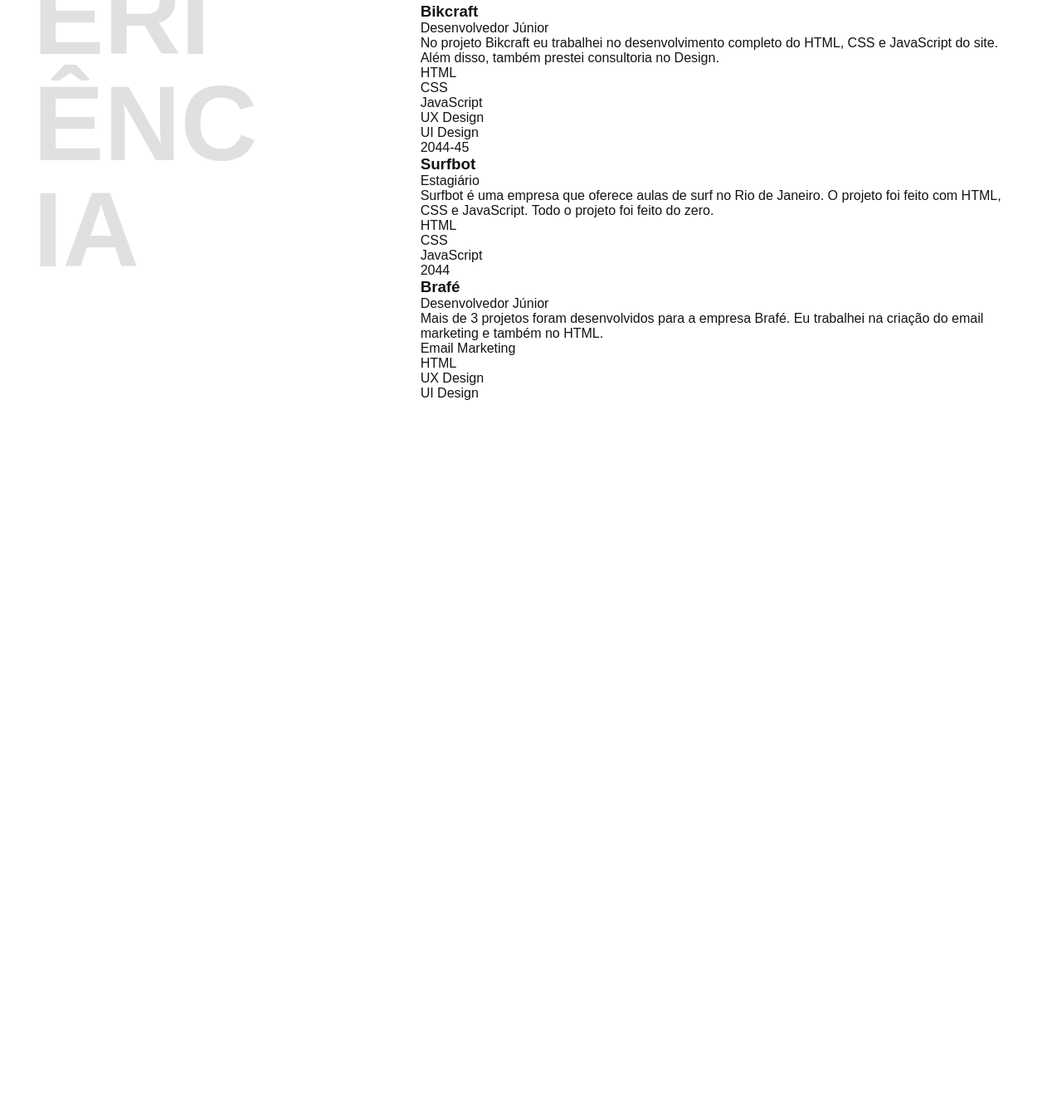
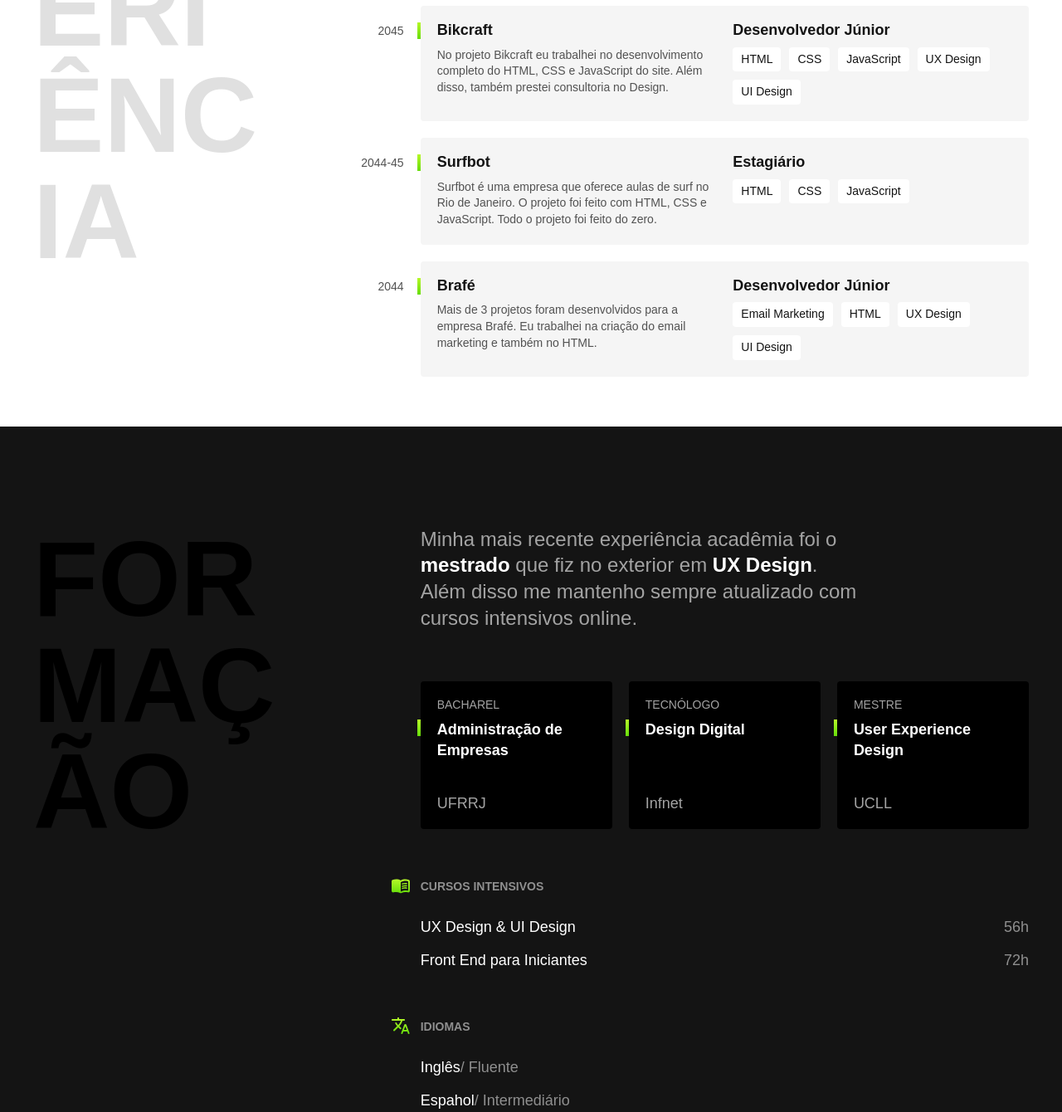
Before and after one commit to marciodaniloms/portifolioOrigamid, a plain HTML site: page index.html in a window 1280 px wide. Shown: the part 944-2284 px from the top of the page at 83% size. Before the commit the page ends 1467 px from the top, so only its background shows below. Drawn offline with Linux system fonts and the light colour scheme.

Commit message:
adicionando

```diff
--- a/css/experiencia.css
+++ b/css/experiencia.css
@@ -14,7 +14,7 @@
 .experiencia-texto{
   font-size: 1.5rem;
   line-height: 1.33;
-  max-width: 60ch;
+  max-width: 40ch;
   margin-bottom: 60px;
   color: #525252;
 }
@@ -23,9 +23,86 @@
   color: #141414;
 }
 
-/*.empresa{
+.empresa{
   display: grid;
   grid-template-columns: 1fr 1fr;
+  gap: 10px 20px;
   padding: 20px;
   background: #f5f5f5;
-}*/
+  margin-bottom: 20px;
+  border-radius: 4px;
+  position: relative;
+}
+
+.empresa::before{
+  content:"";
+  display: block;
+  width: 4px;
+  height: 20px;
+  background: linear-gradient(#b6f829, #67dd0a);
+  position: absolute;
+  top: 20px;
+  left: -4px;
+}
+
+.empresa-ano{
+  position: absolute;
+  top: 22px;
+  left: -100px;
+  color: #525252;
+  font-size: 0.875rem;
+  text-align: right;
+  width: 80px; /*Ajudou a alinhar a direita*/
+}
+
+.empresa-titulo{
+  font-size: 1.125rem;
+  line-height: 1.1;
+  font-weight: bold;
+}
+
+.empresa-texto{
+  font-size: 0.875rem;
+  line-height: 1.4;
+  color: #525252;
+}
+
+.empresa-habilidades{
+  display: flex;
+  flex-wrap: wrap; /*quebra pro lado*/
+  gap: 10px;
+  align-content: start;
+}
+
+.empresa-habilidades li{
+  font-size: 0.875rem;
+  line-height: 1.4;
+  background: #ffffff;
+  padding: 5px 10px;
+  border-radius: 4px;
+}
+
+@media (max-width: 800px){
+  .experiencia{
+    grid-template-columns: 1fr;
+    gap: 40px;
+  }
+  .experiencia .subtitulo{
+    color: #141414;
+  }
+  .experiencia-texto{
+    font-size: 1.25rem;
+  }
+  .empresa-ano{
+    position: initial;
+    order: 1;
+    width: initial;
+    text-align: left
+  }
+}
+
+@media (max-width: 400px){
+  .empresa{
+    grid-template-columns: 1fr;
+  }
+}
--- /dev/null
+++ b/css/footer.css
@@ -0,0 +1,41 @@
+.footer{
+  background: #000000;
+}
+.footer-container{
+  max-width: 1200px;
+  padding: 120px 20px 60px 20px;
+  margin: 0 auto;
+  display: grid;
+  grid-template-columns: 1fr 1fr;
+  gap: 100px;
+  align-items: center;
+}
+.footer-texto{
+  font-size: 1.5rem;
+  line-height: 1.33;
+  color: #cccccc
+}
+.footer-contato li{
+  font-weight: bold;
+  font-size: 2.25rem;
+  line-height: 1.1;
+  color: #ffffff;
+  margin-bottom: 30px;
+}
+.footer-contato li a{
+  color: #ffffff;
+}
+.footer-copy{
+  grid-column: 1 / -1;
+  font-size: 1.125rem;
+  color: #8f8f8f;
+}
+@media(max-width: 800px){
+  .footer-container{
+    grid-template-columns: 1fr;
+    gap: 40px;
+  }
+  .footer-contato li{
+    font-size: 1.25rem;
+  }
+}
--- /dev/null
+++ b/css/formacao.css
@@ -0,0 +1,152 @@
+.formacao {
+  background: #141414;
+  color: #ffffff;
+}
+
+.formacao-container {
+  max-width: 1200px;
+  padding: 120px 20px;
+  margin: 0 auto;
+  display: grid;
+  grid-template-columns: 1fr 2fr;
+  gap: 100px;
+  position: relative;
+}
+
+.formacao-container::after {
+  content: "";
+  display: block;
+  width: 130px;
+  height: 100px;
+  background: url("../img/detalhe.svg") no-repeat center;
+  position: absolute;
+  bottom: -50px;
+  left: 20px;
+}
+
+.formacao .subtitulo {
+  color: #000000;
+  max-width: 5ch;
+}
+
+.formacao-texto {
+  font-size: 1.5rem;
+  line-height: 1.33;
+  max-width: 40ch;
+  margin-bottom: 60px;
+  color: #a3a3a3;
+}
+
+.formacao-texto strong {
+  color: #ffffff;
+}
+
+.faculdade-lista {
+  display: flex;
+  flex-wrap: wrap;
+  gap: 20px;
+  margin-bottom: 60px;
+}
+
+.faculdade {
+  flex: 1;
+  background: #000000;
+  padding: 20px;
+  border-radius: 4px;
+  display: flex;
+  flex-direction: column;
+}
+
+.faculdade-tipo {
+  font-size: 0.875rem;
+  text-transform: uppercase;
+  color: #a3a3a3;
+  margin-bottom: 10px;
+}
+
+.faculdade-curso {
+  flex: 1;
+  font-size: 1.125rem;
+  line-height: 1.4;
+  margin-bottom: 40px;
+  position: relative;
+}
+
+.faculdade-curso::before {
+  content: "";
+  display: block;
+  width: 4px;
+  height: 20px;
+  background: linear-gradient(#b6f829, #67dd0a);
+  position: absolute;
+  left: -24px;
+}
+
+.faculdade-instituicao {
+  font-size: 1.125rem;
+  color: #a3a3a3;
+}
+
+.cursos {
+  margin-bottom: 60px;
+}
+
+.formacao-extra h3 {
+  font-size: 0.875rem;
+  line-height: 1.4;
+  color: #8f8f8f;
+  text-transform: uppercase;
+  margin-bottom: 30px;
+  position: relative;
+}
+
+.formacao-extra h3::before {
+  display: block;
+  content: "";
+  width: 24px;
+  height: 24px;
+  position: absolute;
+  left: -36px;
+  top: -4px;
+}
+
+.cursos h3::before {
+  background: url("../img/cursos.svg") no-repeat center center;
+}
+
+.idiomas h3::before {
+  background: url("../img/idiomas.svg") no-repeat center center;
+}
+
+.formacao-extra li {
+  font-size: 1.125rem;
+  line-height: 1.1;
+  margin-bottom: 20px;
+}
+
+.formacao-extra span {
+  color: #8f8f8f;
+}
+
+.cursos li {
+  display: flex;
+  justify-content: space-between;
+}
+
+@media (max-width: 800px) {
+  .formacao-container {
+    grid-template-columns: 1fr;
+    padding: 60px 20px;
+    gap: 40px;
+  }
+  .formacao .subtitulo {
+    color: #ffffff;
+  }
+  .formacao-texto {
+    font-size: 1.25rem;
+  }
+  .formacao-extra h3::before {
+    position: initial;
+    margin-bottom: 10px;
+  }
+}
--- a/css/global.css
+++ b/css/global.css
@@ -19,6 +19,7 @@ ul {
 
 img {
   max-width: 100%;
+  height: auto;
   display: block;
 }
 .subtitulo{
@@ -28,3 +29,10 @@ img {
   word-break: break-all; /*Quebra palavra*/
   max-width: 4ch;
 }
+@media (max-width: 800px){
+  .subtitulo{
+    font-size: 3rem;
+    text-transform: capitalize;
+    max-width: initial !important;
+  }
+}
--- a/css/style.css
+++ b/css/style.css
@@ -2,3 +2,5 @@
 @import "./header.css";
 @import "./introducao.css";
 @import "./experiencia.css";
+@import "./formacao.css";
+@import "./footer.css";
--- a/index.html
+++ b/index.html
@@ -6,11 +6,12 @@
   <meta name="viewport" content="width=device-width, initial-scale=1.0">
   <title>Lobo - Desenvolvedor e Designer</title>
   <link rel="stylesheet" href="./css/style.css">
+  <meta name="description" content="Desenvolvedor Front End e UX/UI Designer localizado no Rio de Janeiro">
 </head>
 
 <body>
   <header class="header">
-    <img src="./img/marca.svg" alt="Lobo">
+    <img src="./img/marca.svg" alt="Lobo" width="104" height="38">
     <nav>
       <ul class="header-menu">
         <li><a href="#experiencia">Experiência</a></li>
@@ -21,7 +22,7 @@
   </header>
 
   <main class="introducao">
-    <img src="./img/perfil.jpg" alt="Lobo Cinza">
+    <img src="./img/perfil.jpg" alt="Lobo Cinza" width="360" height="520">
     <div>
       <h1>Desenvolvedor<br>Front End &<br>UX/UI Designer</h1>
       <p>Localizado no Rio de Janeiro 🏖</p>
@@ -74,7 +75,59 @@
 
     </div>
   </section>
+  <section class="formacao" id="formacao" aria-label="Formacão">
+    <div class="formacao-container">
+      <h2 class="subtitulo">Formação</h2>
+      <div>
+        <p class="formacao-texto">Minha mais recente experiência acadêmia foi o <strong>mestrado</strong> que fiz no exterior em <strong>UX Design</strong>. Além disso me mantenho sempre atualizado com cursos intensivos online.
+        </p>
+        <ul class="faculdade-lista">
+          <li class="faculdade">
+            <span class="faculdade-tipo">Bacharel</span>
+            <h3 class="faculdade-curso">Administração de Empresas</h3>
+            <span class="faculdade-instituicao">UFRRJ</span>
+          </li>
+          <li class="faculdade">
+            <span class="faculdade-tipo">Tecnólogo</span>
+            <h3 class="faculdade-curso">Design Digital</h3>
+            <span class="faculdade-instituicao">Infnet</span>
+          </li>
+          <li class="faculdade">
+            <span class="faculdade-tipo">Mestre</span>
+            <h3 class="faculdade-curso">User Experience Design</h3>
+            <span class="faculdade-instituicao">UCLL</span>
+          </li>
+        </ul>
+        <div class="formacao-extra">
+          <div class="cursos">
+            <h3>Cursos Intensivos</h3>
+            <ul>
+              <li>UX Design & UI Design<span>56h</span></li>
+              <li>Front End para Iniciantes<span>72h</span></li>
+            </ul>
+          </div>
+          <div class="idiomas">
+            <h3>Idiomas</h3>
+            <ul>
+              <li>Inglês<span>/ Fluente</span></li>
+              <li>Espahol<span>/ Intermediário</span></li>
+            </ul>
+          </div>
+        </div>
+      </div>
+    </div>
+  </section>
 
+  <footer class="footer" id="contato">
+    <div class="footer-container">
+      <p class="footer-texto">Estou disponível para novos projetos no momento. Entre em contato comigo e marcamos uma conversa</p>
+      <ul class="footer-contato">
+        <li>lobo@email.com</li>
+        <li>+55 21 9999-9999</li>
+        <li><a href="/">@instagram</li>
+      </ul>
+      <p class="footer-copy">Lobo. Alguns direitos reservados</p>
+    </div>
+  </footer>
 </body>
-
 </html>
```
Also changed, not shown: css/experiencia.min.css (added), css/style.min.css (added).
